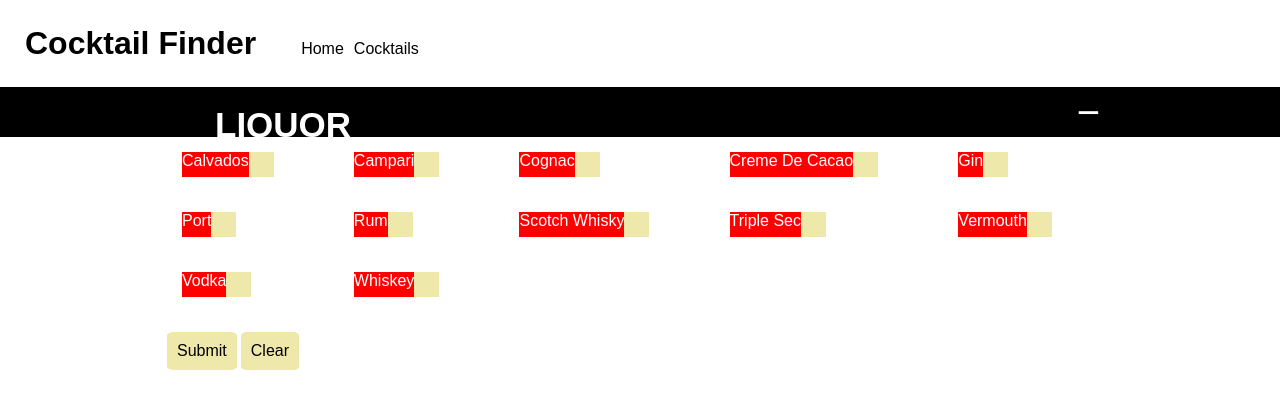
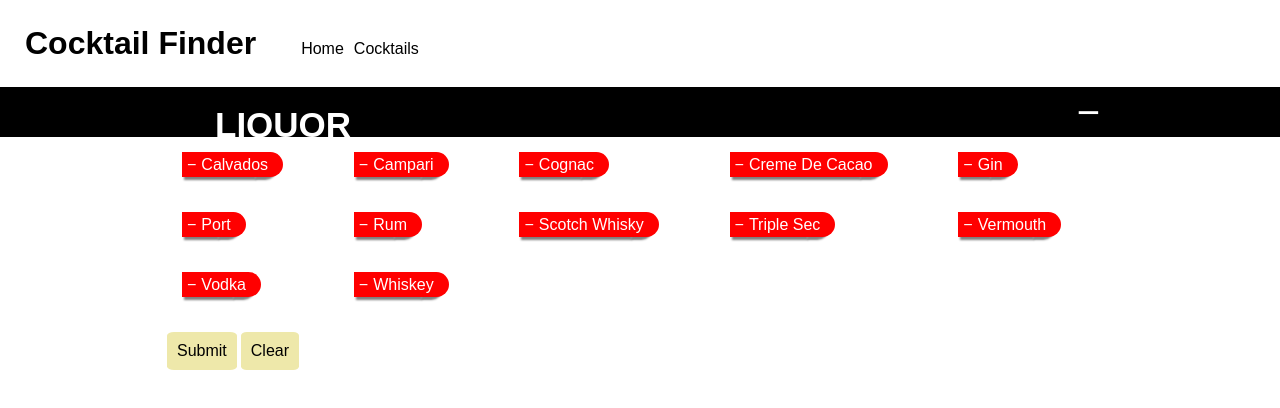
Before and after one commit to PGalicia/CocktailFinder, a React (Create React App) app: page / in a window 1280 px wide. Shown: the top 408 px of the page. Built offline with nearby package versions, Linux system fonts and the light colour scheme.

Commit message:
Restyle checkboxes

```diff
--- a/src/components/presentational/filterChecklist.jsx
+++ b/src/components/presentational/filterChecklist.jsx
@@ -46,7 +46,10 @@
                       checked={checkbox.isChecked}
                       onChange={this.props.handleChange}
                     />
-                    <span className="toggle">{checkbox.name}</span>
+                    <div className="toggle">
+                      <span id="sign">&#8722;</span>
+                      <span id="name">{checkbox.name}</span>
+                    </div>
                   </label>
                 );
               })}
--- a/src/style/checklist.css
+++ b/src/style/checklist.css
@@ -19,28 +19,45 @@
   height: 0;
 }
 
-.toggle::after {
+.toggle {
+  position: relative;
+  height: 25px;
+  display: inline-block;
+  background-color: red;
+  box-shadow: 0 5px 2px -2px grey;
+  color: white;
+}
+
+.toggle::before {
+  position: absolute;
   content: "";
-  position: absolute;
+  background-color: red;
   width: 25px;
   height: 25px;
-  background-color: palegoldenrod;
   right: -25px;
+  border-top-right-radius: 50%;
+  border-bottom-right-radius: 50%;
+  z-index: -1;
+  box-shadow: -5px 5px 2px -2px grey;
 }
 
-.toggle {
-  cursor: pointer;
+.toggle span {
   position: relative;
   display: inline-block;
-  background-color: red;
-  color: #FFF;
-  height: 25px;
+  top: 50%;
+  transform: translateY(-50%);
 }
 
+.toggle #sign {
+  left: 5px;
+}
 
+.toggle #name {
+  left: 10px;
+}
 
 input:checked + .toggle,
-input:checked + .toggle::after {
+input:checked + .toggle::before {
   background-color: green;
 }
 
```
